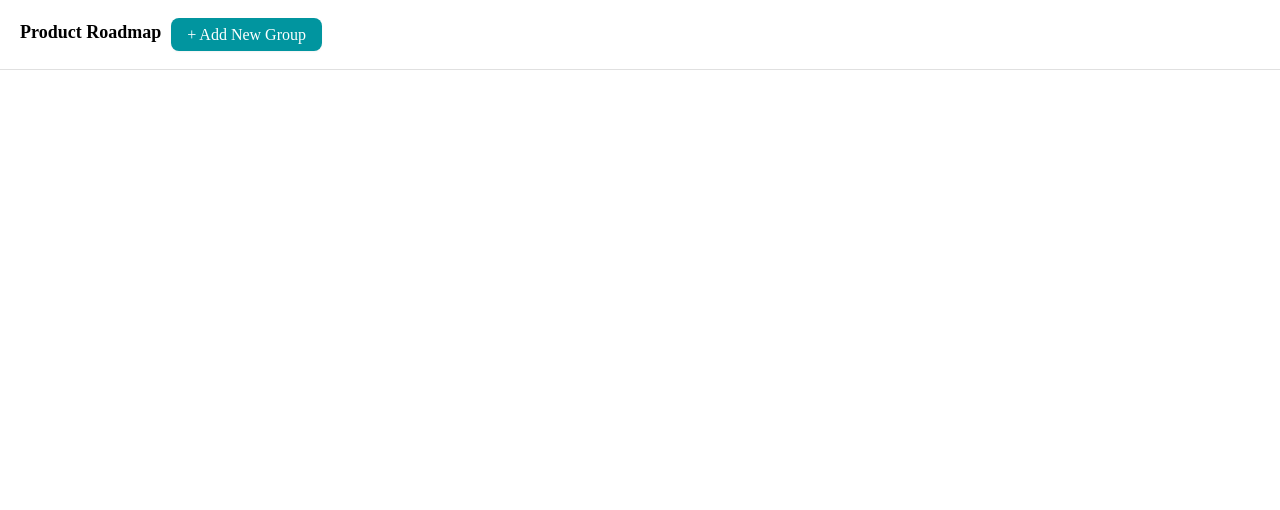
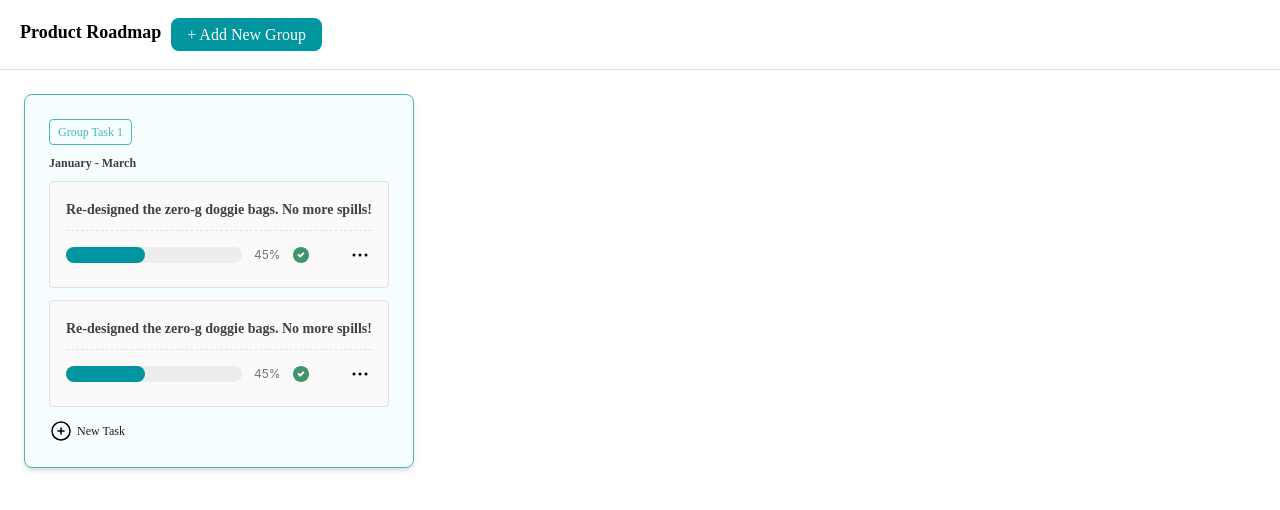
Before and after one commit to mzbudi/rakamin-mini-project, a React (Create React App) app: page / in a window 1280 px wide. Shown: the top 510 px of the page. Built offline with nearby package versions, Linux system fonts and the light colour scheme.

Commit message:
Add : Kanban Card View

```diff
--- a/src/App.js
+++ b/src/App.js
@@ -1,10 +1,10 @@
 import React from "react";
-import NavbarLayout from "./layout/NavbarLayout";
+import MainLayout from "./layout/MainLayout";
 
 function App() {
   return (
-    <div>
-      <NavbarLayout />
+    <div className="flex flex-col grow flex-1">
+      <MainLayout />
     </div>
   );
 }
--- /dev/null
+++ b/src/layout/MainLayout.jsx
@@ -0,0 +1,16 @@
+import NavbarLayout from "./NavbarLayout";
+import Dashboard from "../page/Dashboard";
+
+
+import React from 'react';
+
+const MainLayout = () => {
+    return (
+        <div className="flex h-screen flex-col grow">
+            <NavbarLayout />
+            <Dashboard />
+        </div>
+    );
+};
+
+export default MainLayout;
--- a/src/layout/NavbarLayout.jsx
+++ b/src/layout/NavbarLayout.jsx
@@ -12,8 +12,6 @@ const NavbarLayout = () => {
   const handleInput = (e, field) => {
     setInput({ ...input, [field]: e.target.value });
   };
-
-  console.log(input);
 
   const modalConfig = {
     title: "Create Task",
--- /dev/null
+++ b/src/page/Dashboard.jsx
@@ -0,0 +1,117 @@
+import React from "react";
+import { ReactComponent as Checklist } from "../svg/Checklist.svg";
+
+const Dashboard = () => {
+  return (
+    <div className=" flex flex-col">
+      <div className="mx-6 my-6 w-fit">
+        <div className="p-6 bg-cardPrimary row-span-full border border-borderPrimary rounded-lg shadow-md">
+          {/* Group Name */}
+          <div className="flex bg-cardPrimary border-borderPrimary border rounded w-fit">
+            <p className="font-nunito font-normal text-xs leading-5 px-2 py-[2px] text-borderPrimary">
+              Group Task 1
+            </p>
+          </div>
+          {/* Month */}
+          <p className="font-nunito font-bold text-xs leading-5 text-[#404040] pt-2">
+            January - March
+          </p>
+          {/* Card Kanban */}
+          <div className="flex flex-col bg-[#FAFAFA] border-[#E0E0E0] border rounded px-4 mt-2 mb-3">
+            <div className="border-b border-dashed border-[#E0E0E0] pt-4 pb-2">
+              <p className="font-nunito font-bold text-sm leading-6 text-[#404040] ">
+                Re-designed the zero-g doggie bags. No more spills!
+              </p>
+            </div>
+            <div className="flex flex-row mt-3 mb-5 items-center justify-between">
+              <div className="flex space-x-3">
+                <div className="w-44 bg-[#EDEDED] rounded-full h-4 ">
+                  <div className="bg-primary h-4 rounded-full w-[45%]"></div>
+                </div>
+                <p className="font-inter font-normal text-xs leading-4 text-[#757575]">
+                  45%
+                </p>
+                <Checklist />
+              </div>
+              <button className="w-6 h-6 hover:bg-slate-300 rounded">
+                <svg
+                  xmlns="http://www.w3.org/2000/svg"
+                  fill="none"
+                  viewBox="0 0 24 24"
+                  strokeWidth={1.5}
+                  stroke="currentColor"
+                  className="w-6 h-6"
+                >
+                  <path
+                    strokeLinecap="round"
+                    strokeLinejoin="round"
+                    d="M6.75 12a.75.75 0 11-1.5 0 .75.75 0 011.5 0zM12.75 12a.75.75 0 11-1.5 0 .75.75 0 011.5 0zM18.75 12a.75.75 0 11-1.5 0 .75.75 0 011.5 0z"
+                  />
+                </svg>
+              </button>
+            </div>
+          </div>
+          <div className="flex flex-col bg-[#FAFAFA] border-[#E0E0E0] border rounded px-4 mt-2 mb-3">
+            <div className="border-b border-dashed border-[#E0E0E0] pt-4 pb-2">
+              <p className="font-nunito font-bold text-sm leading-6 text-[#404040] ">
+                Re-designed the zero-g doggie bags. No more spills!
+              </p>
+            </div>
+            <div className="flex flex-row mt-3 mb-5 items-center justify-between">
+              <div className="flex space-x-3">
+                <div className="w-44 bg-[#EDEDED] rounded-full h-4 ">
+                  <div className="bg-primary h-4 rounded-full w-[45%]"></div>
+                </div>
+                <p className="font-inter font-normal text-xs leading-4 text-[#757575]">
+                  45%
+                </p>
+                <Checklist />
+              </div>
+              <button className="w-6 h-6 hover:bg-slate-300 rounded">
+                <svg
+                  xmlns="http://www.w3.org/2000/svg"
+                  fill="none"
+                  viewBox="0 0 24 24"
+                  strokeWidth={1.5}
+                  stroke="currentColor"
+                  className="w-6 h-6"
+                >
+                  <path
+                    strokeLinecap="round"
+                    strokeLinejoin="round"
+                    d="M6.75 12a.75.75 0 11-1.5 0 .75.75 0 011.5 0zM12.75 12a.75.75 0 11-1.5 0 .75.75 0 011.5 0zM18.75 12a.75.75 0 11-1.5 0 .75.75 0 011.5 0z"
+                  />
+                </svg>
+              </button>
+            </div>
+          </div>
+
+          {/* Button */}
+          <div className="flex flex-col mt-2">
+            <button className="flex items-center w-fit">
+              <svg
+                xmlns="http://www.w3.org/2000/svg"
+                fill="none"
+                viewBox="0 0 24 24"
+                strokeWidth={1.5}
+                stroke="currentColor"
+                className="w-6 h-6 mr-1"
+              >
+                <path
+                  strokeLinecap="round"
+                  strokeLinejoin="round"
+                  d="M12 9v6m3-3H9m12 0a9 9 0 11-18 0 9 9 0 0118 0z"
+                />
+              </svg>
+              <span className="text-[#1D1F20] font-nunito font-normal text-xs leading-5">
+                New Task
+              </span>
+            </button>
+          </div>
+        </div>
+      </div>
+    </div>
+  );
+};
+
+export default Dashboard;
--- a/tailwind.config.js
+++ b/tailwind.config.js
@@ -8,6 +8,10 @@ module.exports = {
         secondary: "#FA9810",
         danger: "#E11428",
         success: "#43936C",
+        cardPrimary: "#F7FEFF",
+        cardSecondary: "#FFFCF5",
+        cardDanger: "#F5B1B7",
+        cardSuccess: "#B8DBCA",
         borderPrimary: "#4DB5BC",
         borderSecondary: "#FEEABC",
         borderDanger: "#F5B1B7",
@@ -17,6 +21,7 @@ module.exports = {
       },
       fontFamily: {
         nunito: ["Nunito Sans"],
+        inter: ["Inter"],
       },
     },
   },
```
Also changed, not shown: src/svg/Checklist.svg (added).
